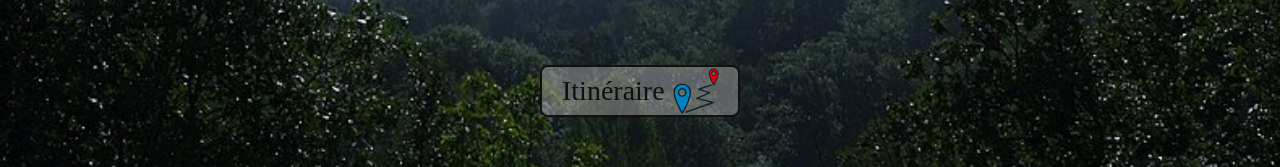
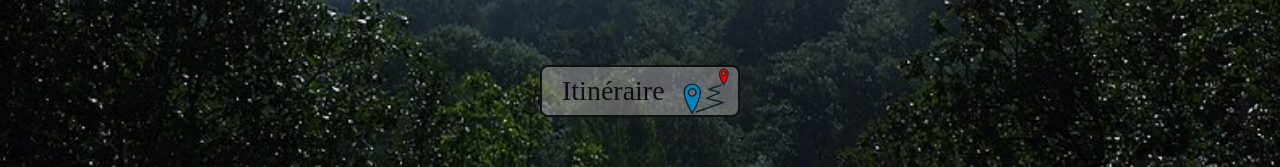
Before and after one commit to Code-Nature81/Viaduc-du-Viaur, a plain HTML site: page index.html in a window 1280 px wide. Shown: the part 610-777 px from the top of the page. Drawn offline with Linux system fonts and the light colour scheme.

Commit message:
Add files via upload

```diff
--- a/index.html
+++ b/index.html
@@ -90,7 +90,7 @@ a.contact-button2{
     background-color: #fdf9f950;
 
     background-size: 48px;
-    background-position: 130px;
+    background-position: 140px;
     background-repeat: no-repeat;
 
 
```
